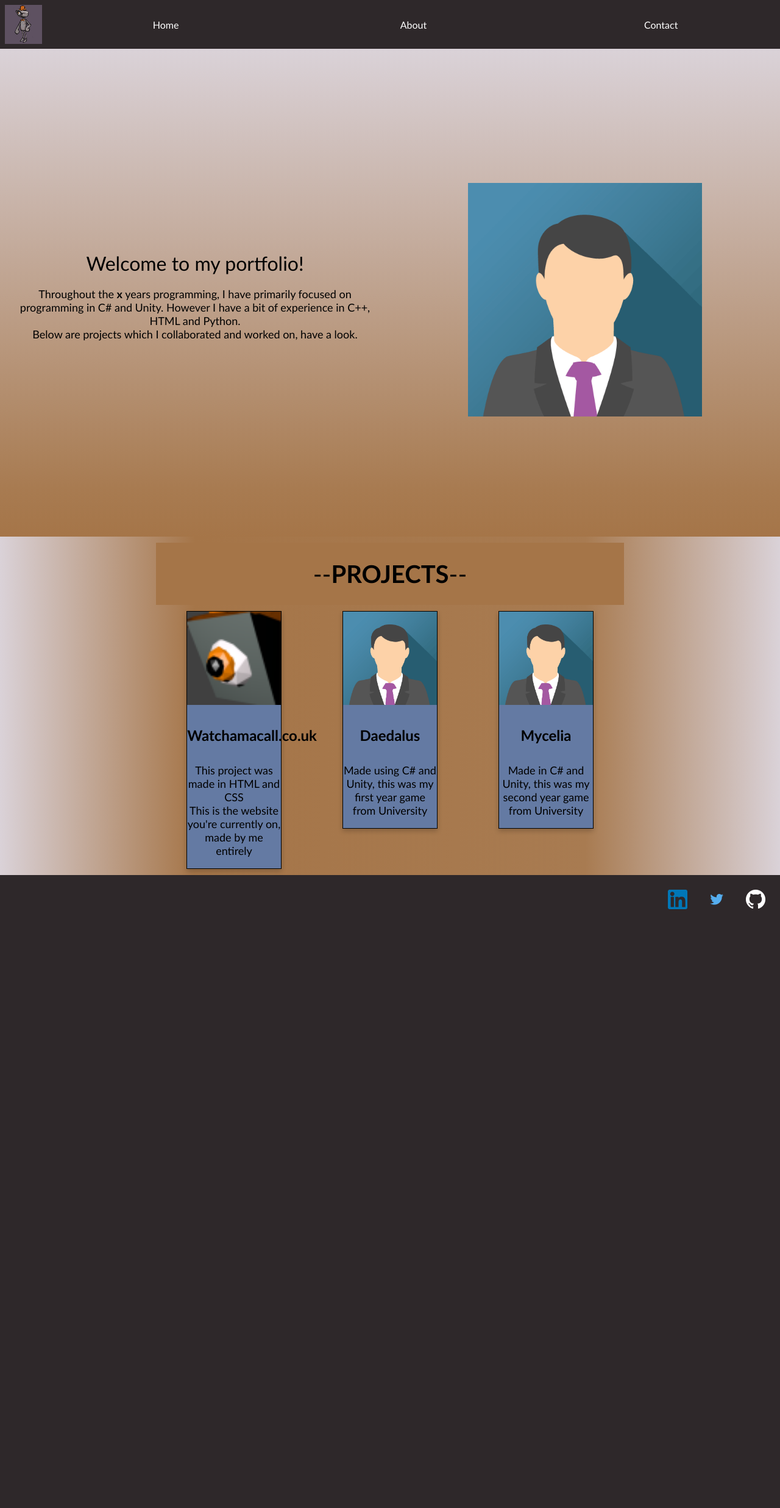
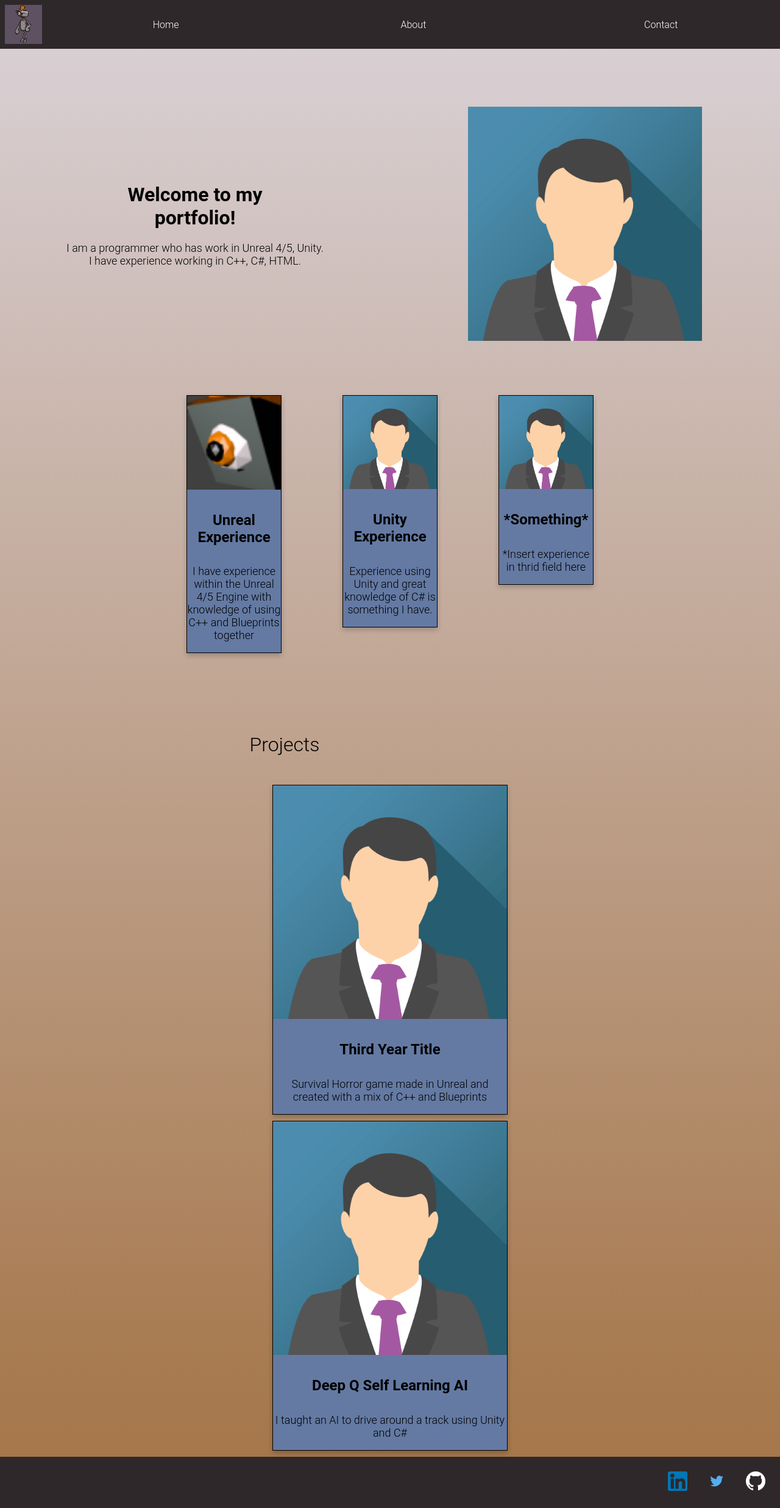
Before and after one commit to Watchamacall/website, a PHP site: page / in a window 1280 px wide. Shown: the whole page at 61% size. Before the commit the page ends 1491 px from the top, so only its background shows below. Run offline with PHP 8.4, Linux system fonts and the light colour scheme; some libraries are stand-ins or nearby versions.

Commit message:
Fixed the page and made it look better

```diff
--- a/about.html
+++ b/about.html
@@ -30,7 +30,7 @@
 			<div class="center" style="text-align:center;">
 				<div class="col-6 center">
 					<h3>Just who am I?</h3>
-					<p>Well for starters, my name is Ryan Cole. I am a programmer who has a lot of experience within C# and some experience in other languages, notably: C++, Python</p>
+					<p>Well for starters, my name is Ryan UwU Cole. I am a pogrammer who has a lot of experience within C# and some experience in other languages, notably: C++, Python</p>
 				</div>
 				<div class="col-6 center">
 					<h3>Question</h3>
--- a/index.html
+++ b/index.html
@@ -1,30 +1,24 @@
  <!DOCTYPE html>
 <html>
+<!--TODO: Fix the projects to look nice and perform better; Make website look nicer; About me section; Contact me section-->
     <head>
         <meta name="viewport" content="width=device-width, initial-scale=1.0">
         <link rel="stylesheet" href="stylesheet.css">
-		<script src="gsap-public/gsap-public/minified/gsap.min.js">
-			gsap.registerPlugin(ScrollTrigger);
-			gsap.utils.toArray(".hero").forEach(function (e) {
-			  gsap.from(e, {
-				duration: 0.8,
-				ease: "power1.out",
-				opacity: 0,
-				y: 100,
-				scrollTrigger: e,
-				onComplete: () => console.log(e)
-			  });
-			});
-		</script>
+
+		<script src="./js/gsap.min.js"></script>
+		<script src="./js/ScrollTrigger.min.js"></script>
+		<script src="myScript.js"></script>
+
         <title>Watchamacall Portfolio</title>
-		<link rel="icon" type="image/x-icon" href="/images/Watchamacall.png">
+
+		<link rel="icon" type="image/x-icon" href="./images/Watchamacall.png">
     </head>
 
 	<!--Header-->
     <header>
         <div class="navbar col-12 raisinBlack">
             <div class="logoImage">
-                <img src="/images/Watchamacall_Ioanna.png" alt="Watchamacall Avatar">
+                <img src="./images/Watchamacall_Ioanna.png" alt="Watchamacall Avatar">
             </div>
                 <ul class="col-12">
                     <li class="col-4"><a href="index.html">Home</a></li>
@@ -34,56 +28,49 @@
         </div>
     </header>
 
-    <body class="lightGrey">
+    <body class="lightGreyToCoffee">
 		<!--Intro Text-->
 		<div class="hero" style="text-align: center;">
-			<div class="lightGreyToCoffee heroSub">
+			<div class="heroSub">
 				<div class="heroText">
-				<h2 class="center">Welcome to my portfolio!</h2>
-				<p style="margin:auto; padding: 10px;"> Throughout the <b>x</b> years programming, I have primarily focused on programming in C# and Unity. However I have a bit of experience in C++, HTML and Python.<br>Below are projects which I collaborated and worked on, have a look.</p>
+				<h2 class="center"><b>Welcome to my portfolio!</b></h2>
+				<p style="margin:auto; padding: 10px;"> I am a programmer who has work in Unreal 4/5, Unity.<br>I have experience working in C++, C#, HTML.</p>
 				</div>
 			</div>
-			<div class="lightGreyToCoffee heroSub">
+			<div class="heroSub">
 			<div class="center heroCenter">
 				<img src="images/img_avatar.png"></img>
+			</div>
 			</div>
 		</div>
 
 		<!--Projects Card Holder-->
-		<div class="coffeeToLightGrey wrapper">
-			<div class="center cardHolder">
-
-				<div class="col-12 coffee" style="text-align: center;">
-					<h1>--<b>PROJECTS</b>--</h1>
-				</div>
-
+		<div class="wrapper">
+			<div class="center cardHolder" style="margin-top:4rem">
 
 				<div class="card col-20Percent">
-					<a href="project_example.html">
-						<img src="/images/Watchamacall.png" alt="Avatar" style="width:100%">
+						<img src="./images/Watchamacall.png" alt="Avatar" style="width:100%">
 						<div class="container">
-							<h4><b>Watchamacall.co.uk</b></h4>
-							<p>This project was made in HTML and CSS<br>This is the website you're currently on, made by me entirely</p>
+							<h4><b>Unreal Experience</b></h4>
+							<p>I have experience within the Unreal 4/5 Engine with knowledge of using C++ and Blueprints together</p>
 						</div>
 					</a>
 				</div>
 
 				<div class="card col-20Percent">
-					<a href="/">
-						<img src="/images/img_avatar.png" alt="Avatar" style="width:100%">
+						<img src="./images/img_avatar.png" alt="Avatar" style="width:100%">
 						<div class="container">
-							<h4><b>Daedalus</b></h4>
-							<p>Made using C# and Unity, this was my first year game from University</p>
+							<h4><b>Unity Experience</b></h4>
+							<p>Experience using Unity and great knowledge of C# is something I have.</p>
 						</div>
 					</a>
 				</div>
 
 				<div class="card col-20Percent">
-					<a href="/">
-						<img src="/images/img_avatar.png" alt="Avatar" style="width:100%">
+						<img src="./images/img_avatar.png" alt="Avatar" style="width:100%">
 						<div class="container">
-							<h4><b>Mycelia</b></h4>
-							<p>Made in C# and Unity, this was my second year game from University</p>
+							<h4><b>*Something*</b></h4>
+							<p>*Insert experience in thrid field here</p>
 						</div>
 					</a>
 				</div>
@@ -103,13 +90,44 @@
 			</div>
 		</div>
 
+		<div class="wrapper">
+			<div class="center cardHolder" style="margin-top:4rem">
+				<div class="center">
+					<h2> Projects </h2>
+				</div>
+
+				<!--Third Year Title-->
+				<div class="card col-6">
+					<a href="/">
+						<img src="./images/img_avatar.png" alt="Avatar" style="width:100%">
+						<div class="container">
+							<h4><b>Third Year Title</b></h4>
+							<p>Survival Horror game made in Unreal and created with a mix of C++ and Blueprints</p>
+						</div>
+					</a>
+				</div>
+
+				<!--Self Learning AI-->
+				<div class="card col-6">
+					<a href="/">
+						<img src="./images/img_avatar.png" alt="Avatar" style="width:100%">
+						<div class="container">
+							<h4><b>Deep Q Self Learning AI</b></h4>
+							<p>I taught an AI to drive around a track using Unity and C#</p>
+						</div>
+					</a>
+				</div>
+
+			</div>
+		</div>
+
 		<!--Footer-->
 		<footer class="footer raisinBlack">
 			<div class="navbar socialMediaLinks">
 				<ul>
-					<li><a href="https://www.linkedin.com/in/ryan-cole-0506921ba/"><img src="/images/linkedin.png" style="width:32px;"></a></li>
-					<li><a href="https://twitter.com/Watchamacall_"><img src="/images/twitter.png" style="width:32px;"></a></li>
-					<li><a href="https://github.com/Watchamacall"><img src="/images/github.png" style="width:32px;"></a></li>
+					<li><a href="https://www.linkedin.com/in/ryan-cole-0506921ba/"><img src="./images/linkedin.png" style="width:32px;"></a></li>
+					<li><a href="https://twitter.com/Watchamacall_"><img src="./images/twitter.png" style="width:32px;"></a></li>
+					<li><a href="https://github.com/Watchamacall"><img src="./images/github.png" style="width:32px;"></a></li>
 				</ul>
 			</div>
 		</footer>
--- /dev/null
+++ b/myScript.js
@@ -0,0 +1,14 @@
+
+const hero = document.querySelector(".hero");
+if (hero)
+{
+gsap.from(".hero", {opacity: 0, y:100, duration: 1});
+}
+
+	gsap.from(".wrapper",
+		{
+			opacity: 0,
+			y:100,
+			duration: 1
+		}
+	);
--- a/stylesheet.css
+++ b/stylesheet.css
@@ -94,6 +94,9 @@ body
 .wrapper
 {
 	flex:1;
+	animation: fadeInAnimation ease 2s;
+	animation-iteration-count: 1;
+	animation-fill-mode: forwards;
 }
 .navbar li
 {
@@ -198,7 +201,7 @@ input, textarea {
 
 body
 {
-	font-family:'Trebuchet MS', sans-serif;
+	font-family: 'Roboto', sans-serif;
 	display:flex;
 	flex-direction:column;
 	min-height:100vh;
@@ -209,15 +212,17 @@ body
   .hero
   {
 	width: 100vw;
-	height: 100vh;
-	animation: fadeInAnimation ease 3s;
+	height: 50vh;
+	display:flex;
+	flex-direction: row;
+	align-items:center;
+	margin-top:5.25rem;
+	animation: fadeInAnimation ease 2s;
 	animation-iteration-count: 1;
 	animation-fill-mode: forwards;
   }
   .heroSub
   {
-    width: 100vw;
-	height:50vh;
   }
 
 
@@ -329,15 +334,15 @@ body
 
   .heroSub
   {
+	display:flex;
+	justify-content:center;
 	width:50vw;
-	float:left;
 	padding-top: 25vh;
 	padding-bottom: 25vh;
   }
   .heroText
   {
 	height: 100%;
-	display: grid;
 	align-content: center;
   }
 
```
